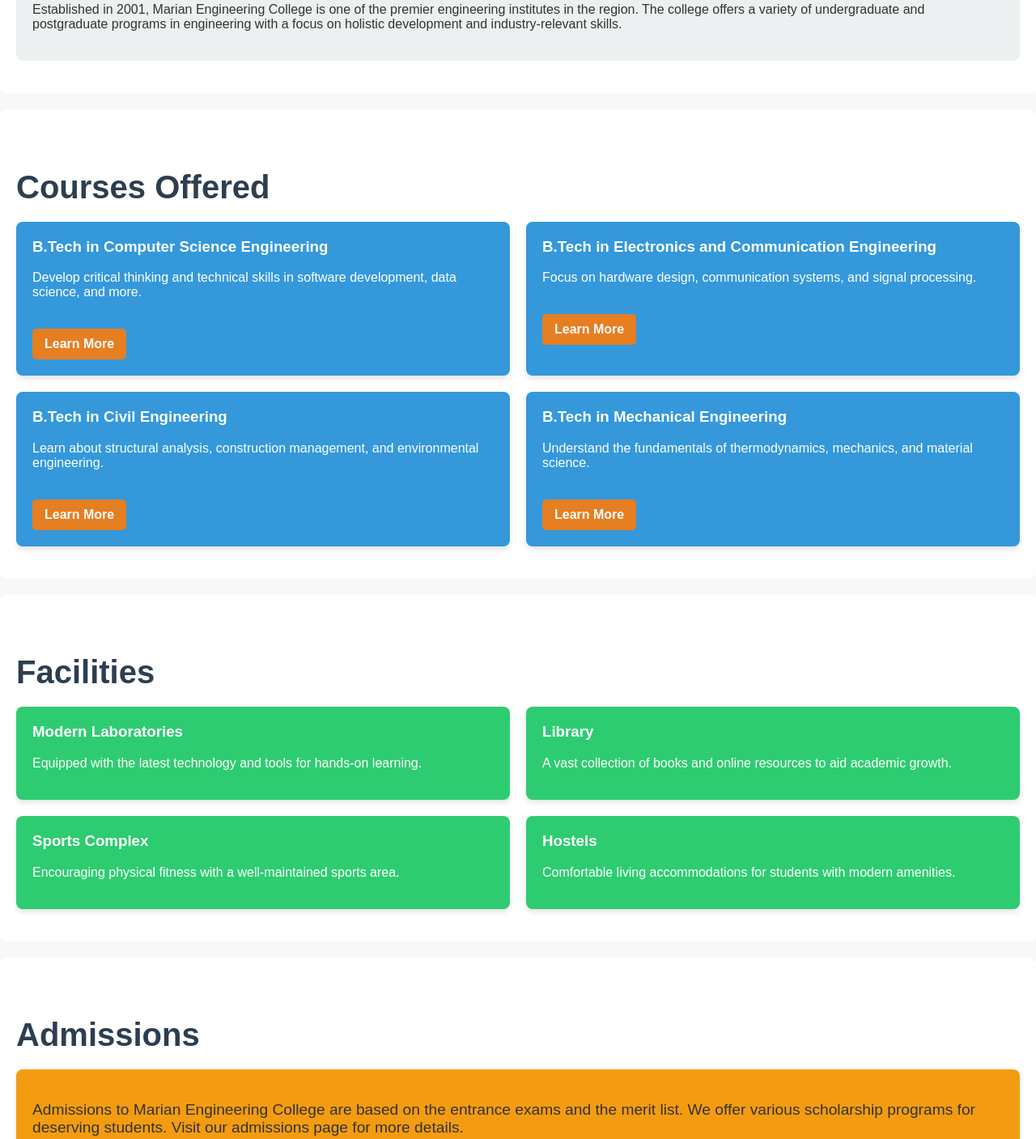
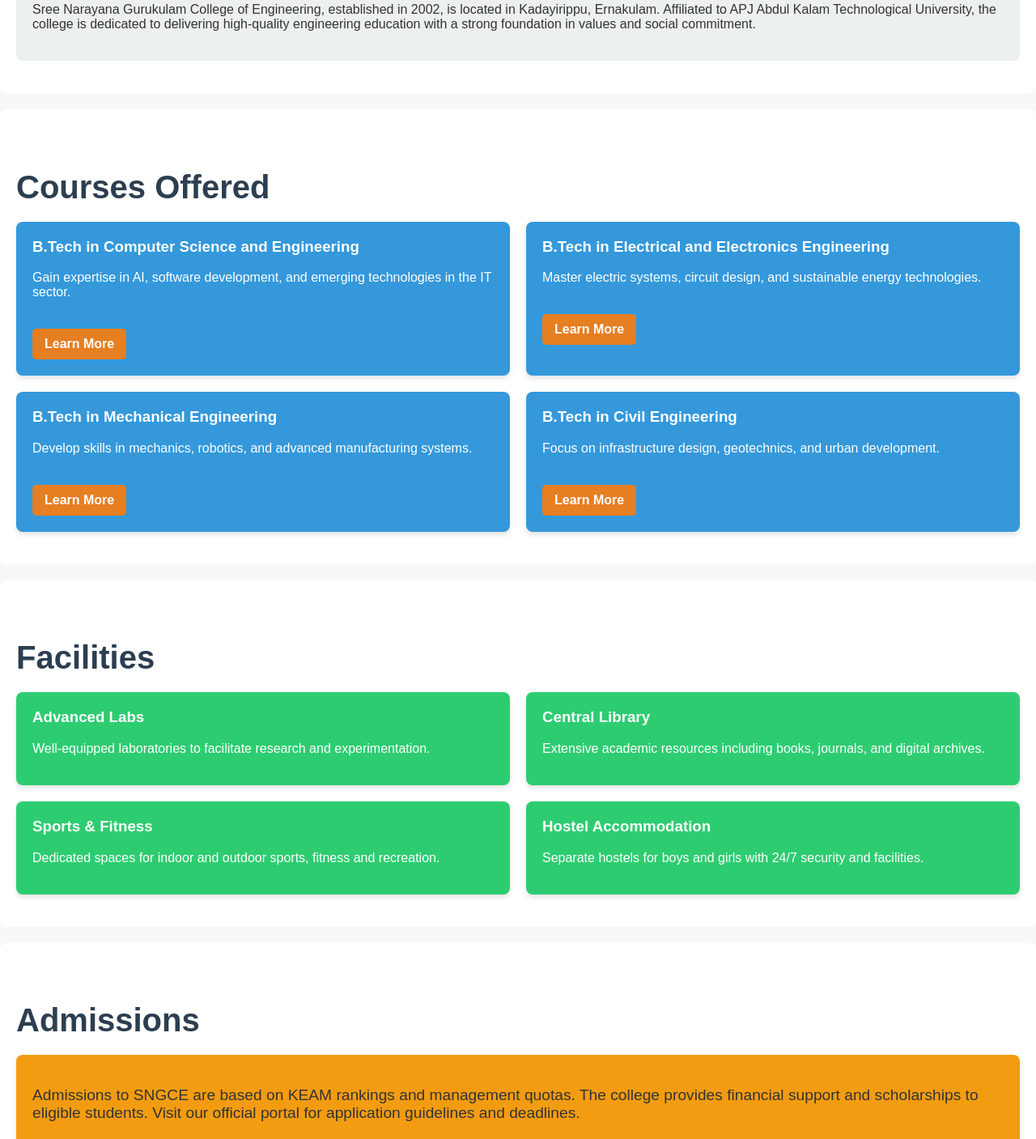
Before and after one commit to aditi-kareethara/ac, a plain HTML site: page index.html in a window 1280 px wide. Shown: the part 575-1982 px from the top of the page at 81% size. Drawn offline with Linux system fonts and the light colour scheme.

Commit message:
Update index.html

```diff
--- a/index.html
+++ b/index.html
@@ -1,17 +1,17 @@
- <!DOCTYPE html>
+<!DOCTYPE html>
 <html lang="en">
 <head>
     <meta charset="UTF-8">
     <meta name="viewport" content="width=device-width, initial-scale=1.0">
-    <meta name="description" content="Welcome to Marian Engineering College. Offering a variety of engineering programs and fostering academic excellence.">
-    <title>Marian Engineering College</title>
+    <meta name="description" content="Welcome to Sree Narayana Gurukulam College of Engineering (SNGCE), Kadayirippu. Offering top-tier engineering programs and nurturing future innovators.">
+    <title>SNGCE Kadayirippu</title>
     <link rel="stylesheet" href="styles.css">
 </head>
 <body>
     <header>
         <nav>
             <div class="logo">
-                <h1>Marian Engineering College</h1>
+                <h1>SNGCE Kadayirippu</h1>
             </div>
             <ul>
                 <li><a href="#about">About</a></li>
@@ -25,15 +25,15 @@
 
     <main>
         <section id="hero">
-            <h2>Welcome to Marian Engineering College</h2>
-            <p>Empowering students with world-class education and practical skills in engineering.</p>
+            <h2>Welcome to SNGCE Kadayirippu</h2>
+            <p>Shaping engineers of tomorrow through innovation, integrity, and academic excellence.</p>
             <a href="#admissions" class="cta-btn">Apply Now</a>
         </section>
 
         <section id="about">
             <h2>About Us</h2>
             <div class="info-box">
-                <p>Established in 2001, Marian Engineering College is one of the premier engineering institutes in the region. The college offers a variety of undergraduate and postgraduate programs in engineering with a focus on holistic development and industry-relevant skills.</p>
+                <p>Sree Narayana Gurukulam College of Engineering, established in 2002, is located in Kadayirippu, Ernakulam. Affiliated to APJ Abdul Kalam Technological University, the college is dedicated to delivering high-quality engineering education with a strong foundation in values and social commitment.</p>
             </div>
         </section>
 
@@ -41,23 +41,23 @@
             <h2>Courses Offered</h2>
             <div class="course-boxes">
                 <div class="course-card">
-                    <h3>B.Tech in Computer Science Engineering</h3>
-                    <p>Develop critical thinking and technical skills in software development, data science, and more.</p>
+                    <h3>B.Tech in Computer Science and Engineering</h3>
+                    <p>Gain expertise in AI, software development, and emerging technologies in the IT sector.</p>
                     <a href="#" class="cta-btn">Learn More</a>
                 </div>
                 <div class="course-card">
-                    <h3>B.Tech in Electronics and Communication Engineering</h3>
-                    <p>Focus on hardware design, communication systems, and signal processing.</p>
+                    <h3>B.Tech in Electrical and Electronics Engineering</h3>
+                    <p>Master electric systems, circuit design, and sustainable energy technologies.</p>
+                    <a href="#" class="cta-btn">Learn More</a>
+                </div>
+                <div class="course-card">
+                    <h3>B.Tech in Mechanical Engineering</h3>
+                    <p>Develop skills in mechanics, robotics, and advanced manufacturing systems.</p>
                     <a href="#" class="cta-btn">Learn More</a>
                 </div>
                 <div class="course-card">
                     <h3>B.Tech in Civil Engineering</h3>
-                    <p>Learn about structural analysis, construction management, and environmental engineering.</p>
-                    <a href="#" class="cta-btn">Learn More</a>
-                </div>
-                <div class="course-card">
-                    <h3>B.Tech in Mechanical Engineering</h3>
-                    <p>Understand the fundamentals of thermodynamics, mechanics, and material science.</p>
+                    <p>Focus on infrastructure design, geotechnics, and urban development.</p>
                     <a href="#" class="cta-btn">Learn More</a>
                 </div>
             </div>
@@ -67,20 +67,20 @@
             <h2>Facilities</h2>
             <div class="facility-grid">
                 <div class="facility-card">
-                    <h3>Modern Laboratories</h3>
-                    <p>Equipped with the latest technology and tools for hands-on learning.</p>
+                    <h3>Advanced Labs</h3>
+                    <p>Well-equipped laboratories to facilitate research and experimentation.</p>
                 </div>
                 <div class="facility-card">
-                    <h3>Library</h3>
-                    <p>A vast collection of books and online resources to aid academic growth.</p>
+                    <h3>Central Library</h3>
+                    <p>Extensive academic resources including books, journals, and digital archives.</p>
                 </div>
                 <div class="facility-card">
-                    <h3>Sports Complex</h3>
-                    <p>Encouraging physical fitness with a well-maintained sports area.</p>
+                    <h3>Sports & Fitness</h3>
+                    <p>Dedicated spaces for indoor and outdoor sports, fitness and recreation.</p>
                 </div>
                 <div class="facility-card">
-                    <h3>Hostels</h3>
-                    <p>Comfortable living accommodations for students with modern amenities.</p>
+                    <h3>Hostel Accommodation</h3>
+                    <p>Separate hostels for boys and girls with 24/7 security and facilities.</p>
                 </div>
             </div>
         </section>
@@ -88,7 +88,7 @@
         <section id="admissions">
             <h2>Admissions</h2>
             <div class="admission-info">
-                <p>Admissions to Marian Engineering College are based on the entrance exams and the merit list. We offer various scholarship programs for deserving students. Visit our admissions page for more details.</p>
+                <p>Admissions to SNGCE are based on KEAM rankings and management quotas. The college provides financial support and scholarships to eligible students. Visit our official portal for application guidelines and deadlines.</p>
                 <a href="#" class="cta-btn">Apply Now</a>
             </div>
         </section>
@@ -97,16 +97,16 @@
             <h2>Contact Us</h2>
             <div class="contact-info">
                 <ul>
-                    <li>Email: info@marian.ac.in</li>
-                    <li>Phone: +91 123 456 7890</li>
-                    <li>Address: Marian Engineering College, XYZ Road, City, Country</li>
+                    <li>Email: info@sngce.ac.in</li>
+                    <li>Phone: +91 484 273 5599</li>
+                    <li>Address: SNGCE, Kadayirippu, Kolenchery, Ernakulam, Kerala - 682311</li>
                 </ul>
             </div>
         </section>
     </main>
 
     <footer>
-        <p>&copy; 2025 Marian Engineering College. All rights reserved.</p>
+        <p>&copy; 2025 SNGCE Kadayirippu. All rights reserved.</p>
     </footer>
 </body>
 </html>
```
